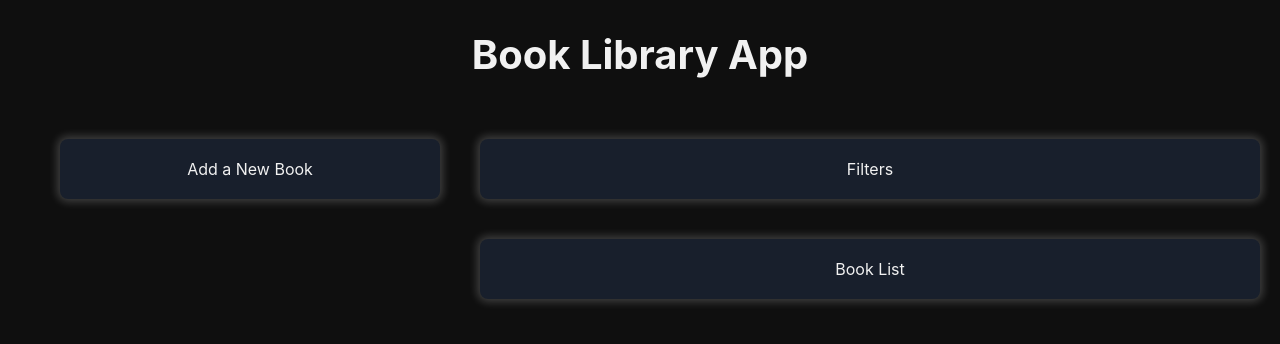
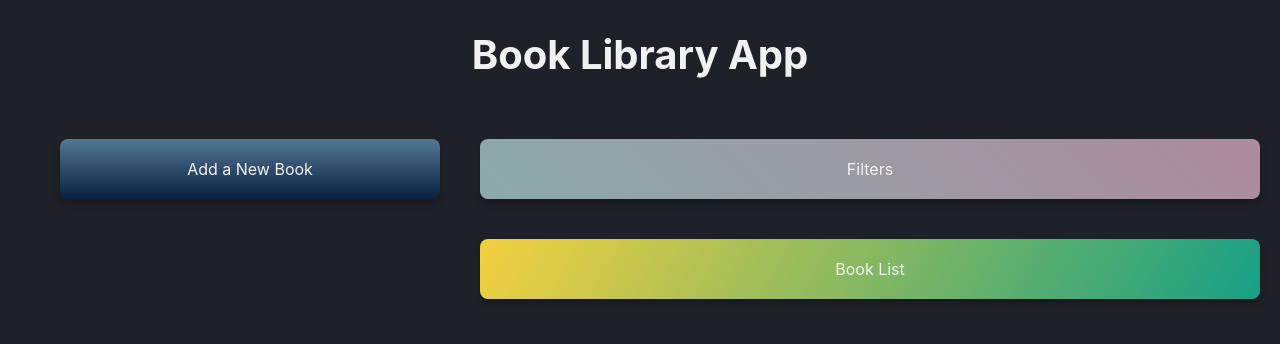
Before and after one commit to CallMeMaksimG/book-library-app, a React (Create React App) app in the folder frontend/: page / in a window 1280 px wide. Shown: the top 344 px of the page. Built offline with nearby package versions, Linux system fonts and the light colour scheme.

Commit message:
Обновить стили компонентов

```diff
--- a/frontend/src/components/BookForm/BookForm.scss
+++ b/frontend/src/components/BookForm/BookForm.scss
@@ -0,0 +1,3 @@
+.book-form {
+    background-image: linear-gradient(to top, #09203f 0%, #537895 100%);
+}
--- a/frontend/src/components/BookList/BookList.scss
+++ b/frontend/src/components/BookList/BookList.scss
@@ -0,0 +1,3 @@
+.book-list {
+    background-image: linear-gradient(-60deg, #16a085 0%, #f4d03f 100%);
+}
--- a/frontend/src/components/Filter/Filter.scss
+++ b/frontend/src/components/Filter/Filter.scss
@@ -0,0 +1,3 @@
+.filter {
+    background-image: linear-gradient(45deg, #8baaaa 0%, #ae8b9c 100%);
+}
--- a/frontend/src/index.scss
+++ b/frontend/src/index.scss
@@ -5,7 +5,7 @@ body {
         'Helvetica Neue', sans-serif;
     -webkit-font-smoothing: antialiased;
     -moz-osx-font-smoothing: grayscale;
-    background-color: #0f0f0f;
+    background: #1e2127;
     color: #f1f1f1;
 }
 
@@ -35,10 +35,11 @@ code {
 .block {
     padding: 20px;
     margin: 20px;
-    background: #181f2c;
+
     width: 100%;
     border-radius: 8px;
-    box-shadow: 0 0 8px 3px rgba(255, 255, 255, 0.2);
+    box-shadow: 0 4px 7px rgba(0,0,0,.25);
+
 }
 
 .main {
```
